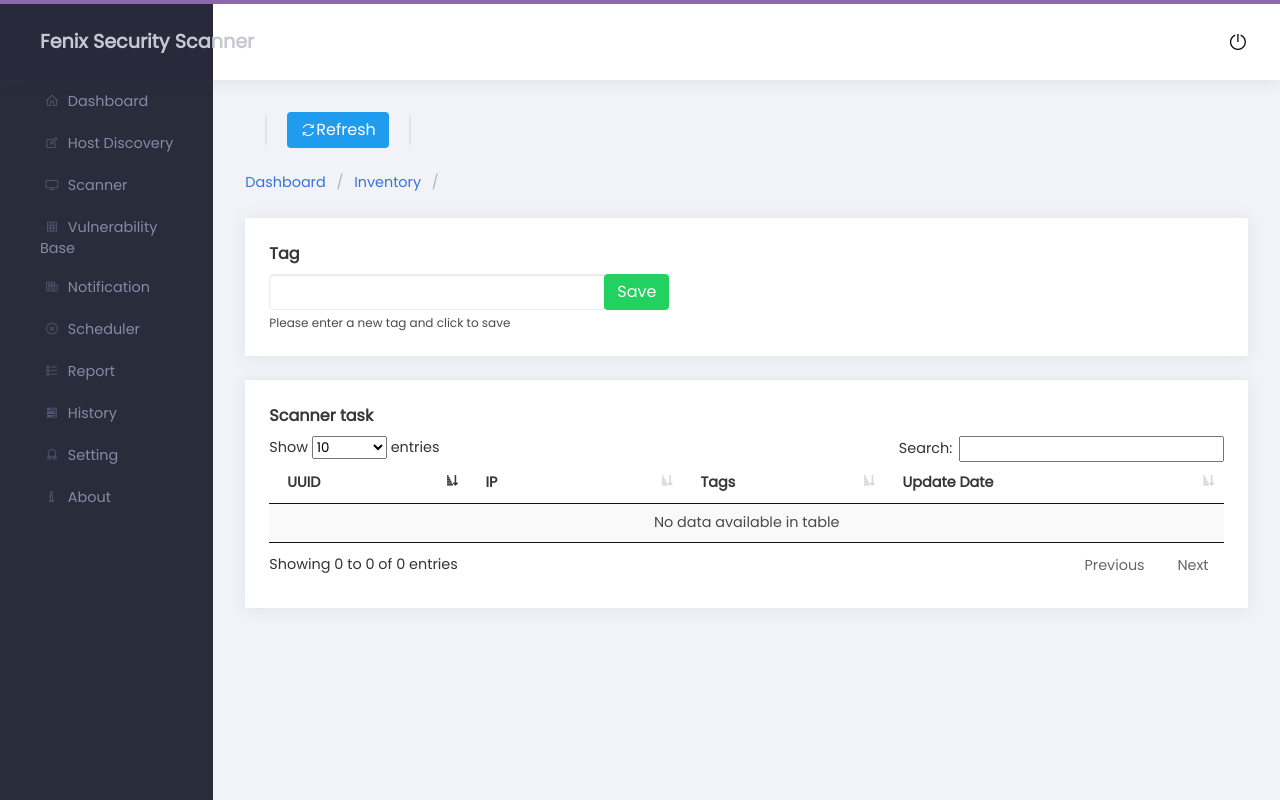
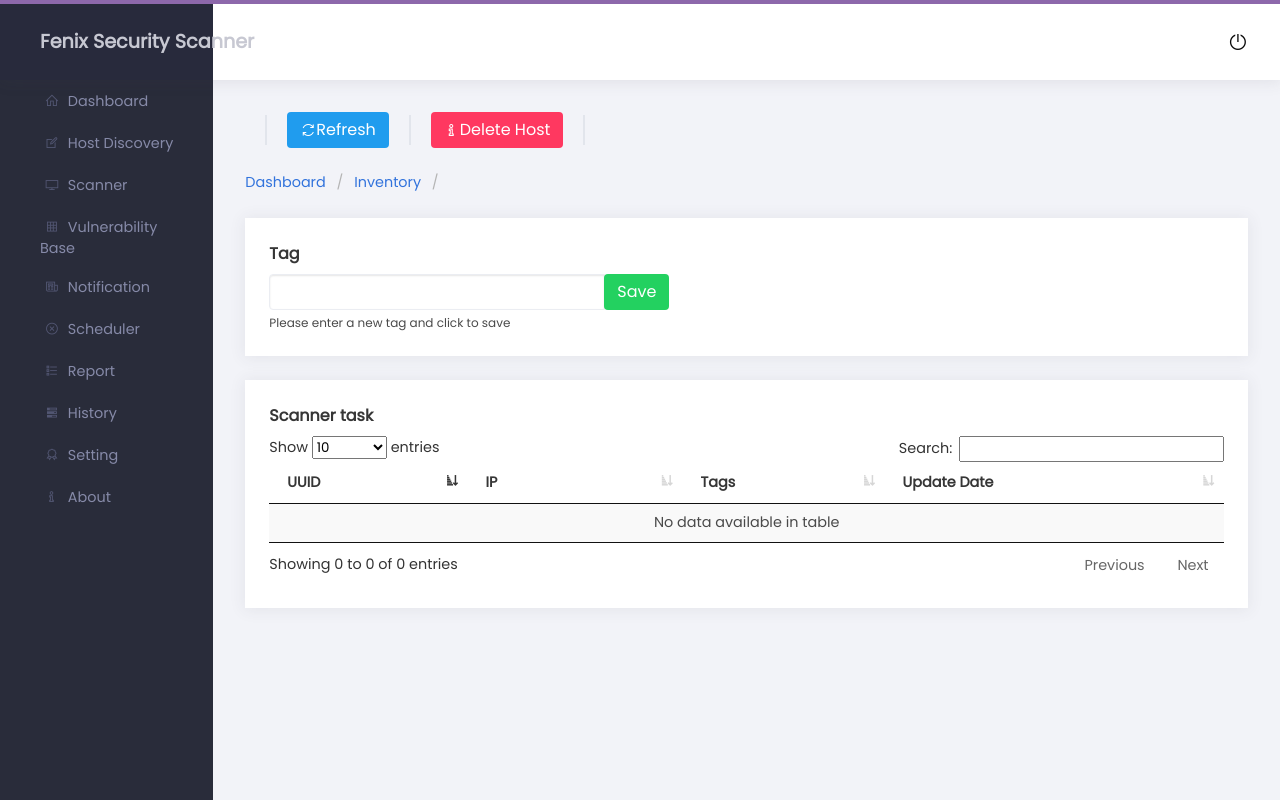
Before and after one commit to crocup/Fenix-VM, a Flask app: page /inventory/1 in a window 1280 px wide. Run offline with Flask 2, Linux system fonts and the light colour scheme; the visitor is signed in with stand-in values (Sample User, id 1); data that the repository does not hold is empty; parts of the project's set-up code (start-up, migrations or seed data) failed here and were passed over; some libraries are stand-ins or nearby versions.

Commit message:
refactor: рефакторинг кода feat: добавлена возможность удаления всей информации об ip - адресе fix: исправлены ошибки в ПО

```diff
--- a/app/database.py
+++ b/app/database.py
@@ -39,6 +39,20 @@ def Inventory_Data_All():
     inventory_json = json.dumps(inventory_all, indent=4)
     data = json.loads(inventory_json)
     return data
+
+
+def Inventory_Data_Delete(host):
+    """
+    Удаление ip адреса из базы данных sqlite
+    :param host:
+    :return:
+    """
+    try:
+        InventoryPost.query.filter_by(ip=host).delete()
+        db.session.commit()
+        print(f"{host} удален")
+    except Exception as e:
+        print(e)
 
 
 def Inventory_Data_Record(result_inventory):
@@ -99,6 +113,8 @@ def Inventory_Data_Delete(ip):
     :return:
     """
     InventoryPost.query.filter_by(ip=ip).delete()
+    ScannerPost.query.filter_by(ip=ip).delete()
+    ResultPost.query.filter_by(host=ip).delete()
     db.session.commit()
 
 
--- a/app/main.py
+++ b/app/main.py
@@ -3,7 +3,7 @@ from flask_login import login_required, current_user
 from . import get_config, logger
 from redis import Redis
 from rq import Queue
-from app.inventory import Inventory
+from app.inventory import Inventory, delete_ip
 from app.result import log_file
 from app.vulnerability.cve import *
 from app.scanner import Scanner
@@ -36,7 +36,6 @@ def about():
 @login_required
 def setting():
     if request.method == 'POST':
-        # config_json = get_config()
         ips = request.form.get('text')
         interface = request.form.get('interface')
         api_s = request.form.get('api')
@@ -96,6 +95,25 @@ def tags(ip):
         return render_template('tag.html', ips=res_ip, items=inventory_array_ip)
 
 
+@main.route('/inventory/<ip>/delete', methods=["POST"])
+@login_required
+def delete_host(ip):
+    """
+    Удаление IP адреса и всей информации о нем
+    :param ip: ip-адрес
+    :return: None
+    """
+    print(ip)
+    delete_ip(host=ip)  # удаление из sqlite
+    # db_scanner["result"] # host
+    hosts_id = db_vulnerability['result']
+    hosts_id.delete_many({"host": ip})
+    # print(hosts_id.find({"host": ip}))
+    # for p in hosts_id.find({"host": ip}):
+    #     print(p)
+    return redirect(url_for('main.inventory'))
+
+
 @main.route('/result')
 @login_required
 def result_task():
@@ -147,6 +165,7 @@ def scanner():
 
     target_mask = config_json["network"]["ip"]
     scan = Scanner_Data_All()
+    print(scan)
     arr_ip = []
     for ip in scan:
         tag_ip = Inventory_Data_Filter_IP(ip[0])
--- a/app/templates/tag.html
+++ b/app/templates/tag.html
@@ -7,11 +7,10 @@
         <span class="separator"></span>
                         <a class="button is-info" href="{{ url_for('main.tags', ip=ips.ip) }}"><i class="fa fa-refresh"></i>Refresh</a>
                         <span class="separator"></span>
-                        {% if uid %}
-                    <h1>Status: {{ uid }}</h1>
-                    {% else %}
-                        <h1> </h1>
-                    {% endif %}
+            <form method="POST" action="/inventory/{{ips.ip}}/delete">
+                        <button class="button is-danger" href="{{ url_for('main.delete_host', ip=ips.ip) }}"><i class="fa fa-info"></i>Delete Host</button>
+            </form>
+        <span class="separator"></span>
     </div>
     <nav class="breadcrumb" aria-label="breadcrumbs">
   <ul>
```
Also changed, not shown: app/inventory.py (+10 -1 lines).
